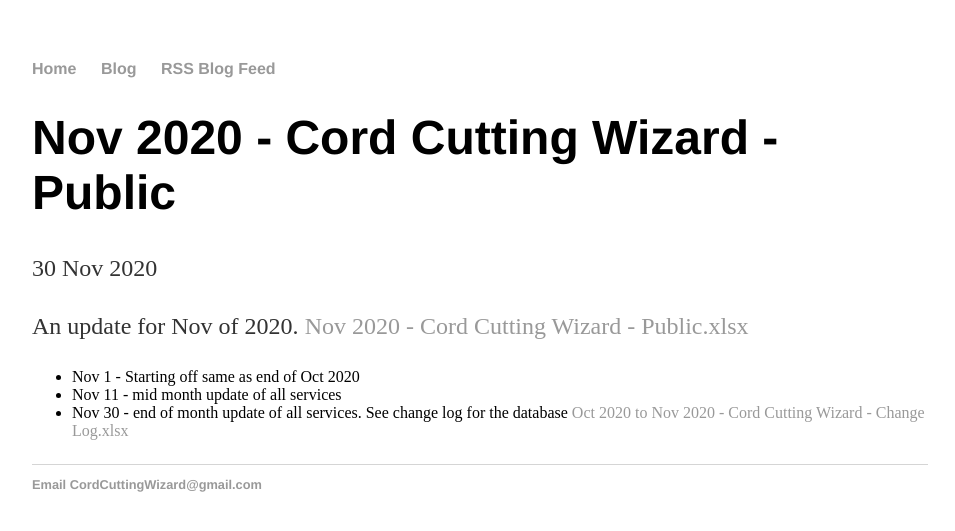
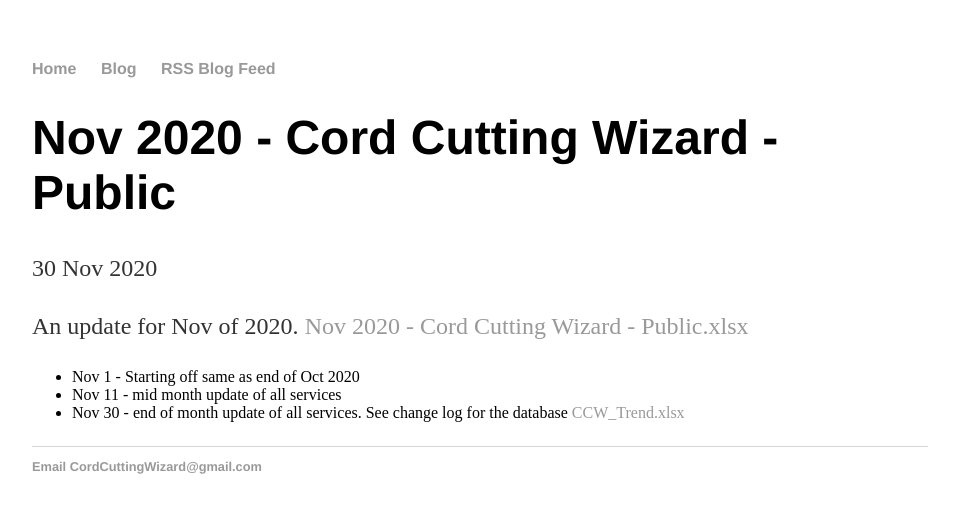
Before and after one commit to wjhladik/wjhladik.github.io, a Jekyll site: the page built from _posts/2020-11-30-Nov-2020-Cord-Cutting-Wizard-Public.md, in a window 1280 px wide. Shown: the top 531 px of the page, without its empty margins (160-1115 px from the left). Built offline with Jekyll 4.4.1, drawn with Linux system fonts in a browser that asks for light colours.

Commit message:
Update 2020-11-30-Nov-2020-Cord-Cutting-Wizard-Public.md

```diff
--- a/_posts/2020-11-30-Nov-2020-Cord-Cutting-Wizard-Public.md
+++ b/_posts/2020-11-30-Nov-2020-Cord-Cutting-Wizard-Public.md
@@ -8,4 +8,4 @@
     <ul>
       <li>Nov 1 - Starting off same as end of Oct 2020
       <li>Nov 11 - mid month update of all services
-      <li>Nov 30 - end of month update of all services. See change log for the database <a href="/Oct 2020 to Nov 2020 - Cord Cutting Wizard - Change Log.xlsx">Oct 2020 to Nov 2020 - Cord Cutting Wizard - Change Log.xlsx</a>
+      <li>Nov 30 - end of month update of all services. See change log for the database <a href="/CCW_Trend.xlsx">CCW_Trend.xlsx</a>
```
